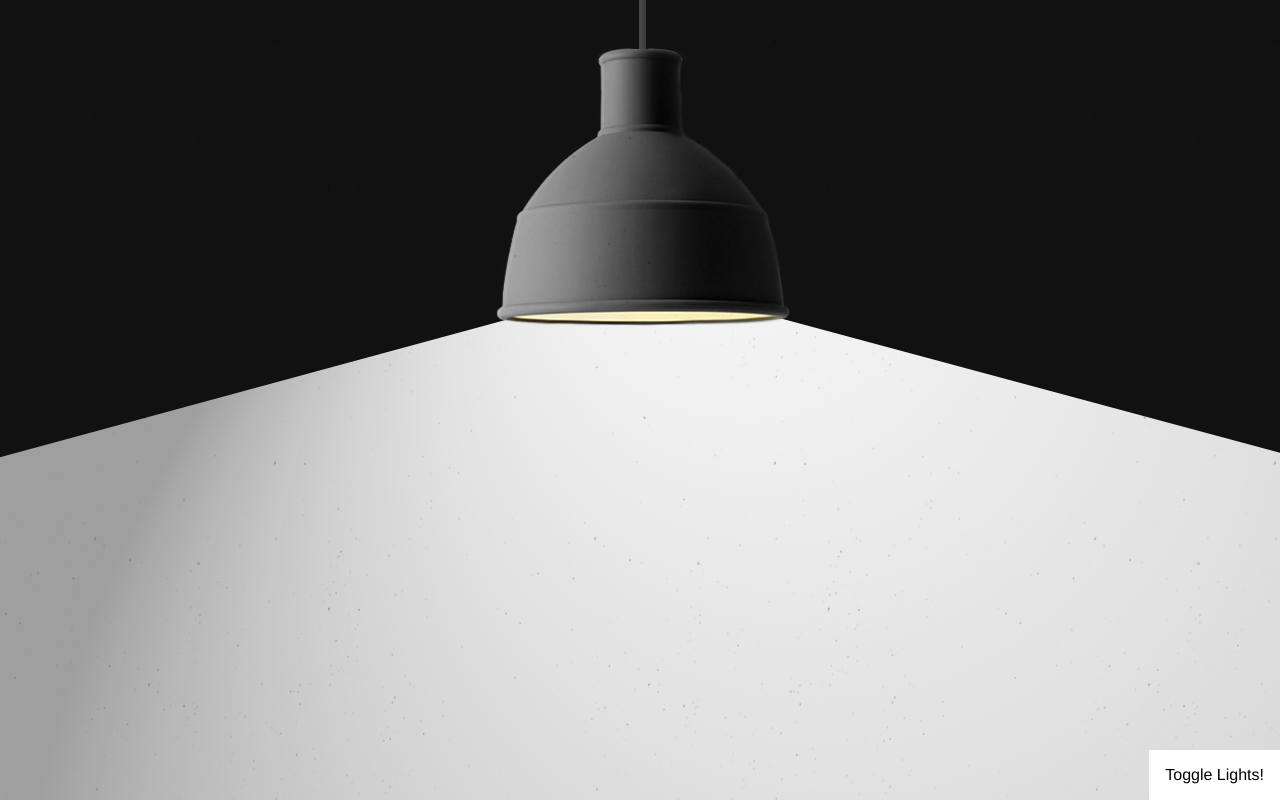
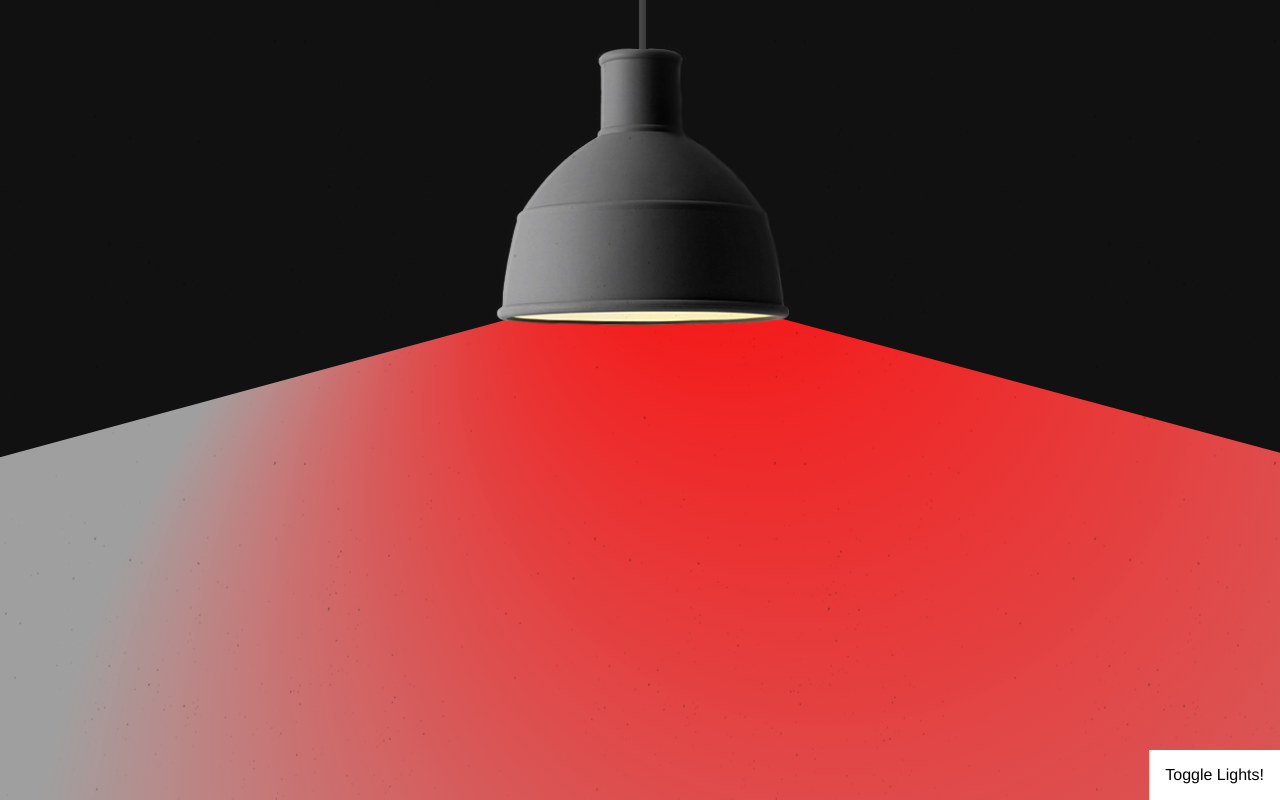
Before and after one commit to henkjurriens/Bulb, a website: page index.html in a window 1280 px wide. Drawn offline with nearby package versions, Linux system fonts and the light colour scheme.

Commit message:
sending messages

```diff
--- a/index.html
+++ b/index.html
@@ -212,6 +212,8 @@
 	var central = $('.mainText');
 	var winW =  $(window).width();
 
+
+
 	$('.lights').click(function(){
 			if(	ropeDemo.data.state == true){
 								ropeDemo.turnOff();
@@ -223,17 +225,6 @@
 	});
 
 
-
-		$("body").mousemove(function(e) {
-			// if(	ropeDemo.data.state == true){
-			// 	var degree = -((e.pageX-(winW/2))*65)/(winW/2);
-
-			// 	titleShadow.css({'transform': 'skew('+(-degree)+'deg,0deg) scaleY(.2)'});
-			// 	titleShadow.css({'left':(winW/2)+(degree*1.2)});
-
-			// 	// central.css({'left':winW/2+(degree*0.2)});
-			// }
-		})
 	</script>
 	<audio preload="auto" controls id="neonSound" class="resources">
 		<source src="neon.mp3" type="audio/mpeg">
@@ -250,5 +241,16 @@
 	<img class = "resources" id = 'lampOff'src="lamp0.png" width='0' height='0'>
 	<img class = "resources" id = 'lampOn' src="lamp1.png" width='0' height='0'>
 
+<script>
+  var host = location.origin.replace(/^http/, 'ws')
+  var ws = new WebSocket(host);
+  ws.onmessage = function (event) {
+    var color = JSON.parse(event.data);
+    console.log('color : ' + color);
+    ropeDemo.rope.color = color;
+    ropeDemo.Light();
+
+  };
+</script>
 </body>
 </html>
--- a/js/ropeImpl.js
+++ b/js/ropeImpl.js
@@ -6,7 +6,8 @@ ropeDemo.rope = {
 	coeff:+1,
 	state: false,
 	neon: null,
-	oldCoeff: null
+	oldCoeff: null,
+	color : 'ff0000'
 };
 
 ropeDemo.DrawOverride = function () {
@@ -54,7 +55,6 @@ ropeDemo.DrawOverride = function () {
 				// }
 				// ropeDemo.rope.oldCoeff = ropeDemo.rope.coeff;
 
-				console.log(ropeDemo.rope.coeff );
 				ropeDemo.context.drawingContext.save();
 				ropeDemo.context.drawingContext.translate((item.x + ropeDemo.context.center.x), (item.y + ropeDemo.context.center.y));
 				ropeDemo.context.drawingContext.rotate(ropeDemo.rope.coeff);
@@ -183,7 +183,8 @@ ropeDemo.Light = function(){
 				ropeDemo.context.drawingContext.lineTo(item.x, item.y+170);
 				var grd = ropeDemo.context.drawingContext.createRadialGradient(0, 0, 2, 640, 1030, 1280);
 
-				grd.addColorStop(0, 'white');
+				grd.addColorStop(0, '#' + ropeDemo.rope.color);
+				console.log('bulb : ' + ropeDemo.rope.color);
 				  // dark blue
 				grd.addColorStop(1, 'rgba(255, 255, 255, 0.6)');
 
```
